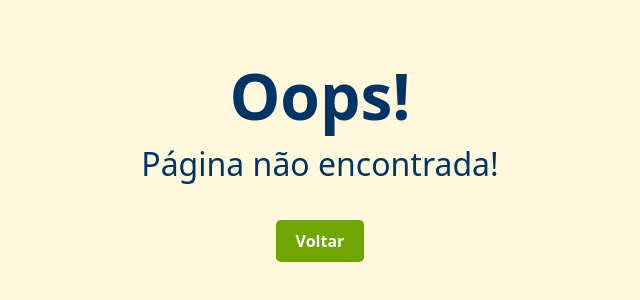
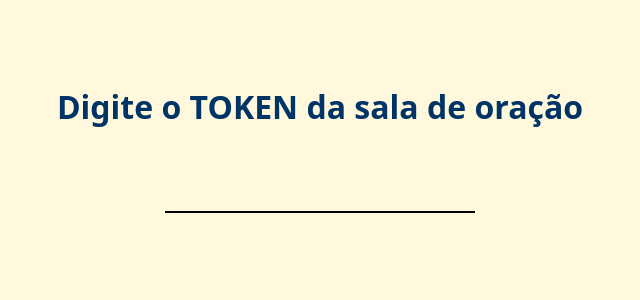
Before and after one commit to adelson70/Amigo-de-Oracao, a React (Vite) app in the folder frontend/: page /room/lobby in a window 1280 px wide. Shown: the part 180-480 px from the top of the page, without its empty margins (320-960 px from the left). Built offline with nearby package versions, Linux system fonts and the light colour scheme; the HTML template or start-up script is replaced by a standard one.

Commit message:
tela de input do token

```diff
--- a/frontend/src/pages/RoomLimit/index.jsx
+++ b/frontend/src/pages/RoomLimit/index.jsx
@@ -8,7 +8,7 @@ import './styles.css';
 const RoomLimit = () => {
     const { room } = useParams();
     const navigate = useNavigate();
-    const handleClick = () => navigate('/');
+    const handleClick = () => navigate('/room/lobby');
 
     return (
         <div className='container'>
--- /dev/null
+++ b/frontend/src/pages/RoomLobby/index.jsx
@@ -0,0 +1,31 @@
+import React, { use, useEffect, useState } from 'react';
+import { useNavigate } from 'react-router-dom';
+import './styles.css';
+
+const RoomLobby = () => {
+
+    const acessRoom = (token) => {
+        console.log('Acessando a sala com o token:', token);
+    }
+
+    const handleChange = (event) => {
+        const inputToken = event.target.value;
+
+        if (/^[a-zA-Z]{0,6}$/.test(inputToken)) {
+            if (inputToken.length === 6) {
+                acessRoom(inputToken);
+            }
+        }
+
+    }
+
+
+    return (
+        <div className='container'>
+            <h1 className='titulo'>Digite o TOKEN da sala de oração</h1>
+            <input type="text" className='token' maxLength={6} onChange={handleChange} />
+        </div>
+    );
+}
+
+export default RoomLobby;
--- /dev/null
+++ b/frontend/src/pages/RoomLobby/styles.css
@@ -0,0 +1,25 @@
+.container {
+    display: flex;
+    flex-direction: column;
+    align-items: center;
+    justify-content: center;
+    margin-bottom: 10rem;
+}
+
+.titulo {
+    font-size: 2rem;
+    margin-bottom: 3rem;
+}
+
+.token {
+    font-size: 2rem;
+    margin-top: 0;
+    background-color: transparent;
+    border: none;
+    border-bottom: 2px solid #000;
+    color: #003366;
+    letter-spacing: 2rem;
+    text-transform: uppercase;
+    max-width: 58%;
+    font-weight: 700;
+}
--- a/frontend/src/routes/AppRoutes.jsx
+++ b/frontend/src/routes/AppRoutes.jsx
@@ -4,12 +4,14 @@ import HomePage from '../pages/HomePage';
 import AboutPage from '../pages/AboutPage';
 import NotFound from '../pages/NotFound/index';
 import RoomLimit from '../pages/RoomLimit/index';
+import RoomLobby from '../pages/RoomLobby';
 
 const AppRoutes = () => (
   <Routes>
     <Route path="/" element={<HomePage />} />
     <Route path="/about" element={<AboutPage />} />
-    <Route path="/room-limit/:room" element={<RoomLimit />} />
+    <Route path="/room/limit/:room" element={<RoomLimit />} />
+    <Route path="/room/lobby" element={<RoomLobby />} />
     <Route path="*" element={<NotFound />} />
   </Routes>
 );
```
